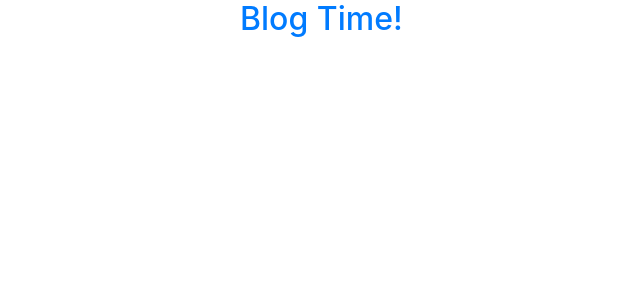
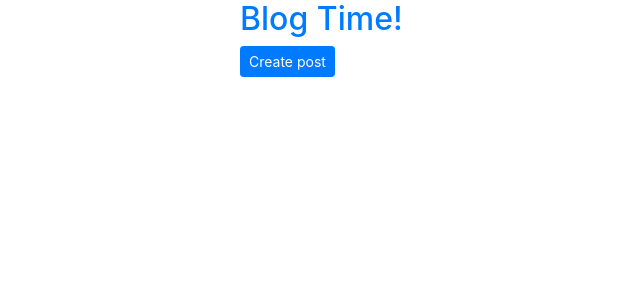
Before and after one commit to tlcpack/vue_blog, a Vue app in the folder blog-app/: page /#/index in a window 1280 px wide. Before the commit this address led to /#/index. Shown: the top 300 px of the page, without its empty margins (35-675 px from the left). Built offline with nearby package versions, Linux system fonts and the light colour scheme.

Commit message:
page displays

```diff
--- a/blog-app/src/App.vue
+++ b/blog-app/src/App.vue
@@ -5,7 +5,7 @@
         <h2>
           <router-link to="/index">Blog Time!</router-link>
         </h2>
-
+        <router-link to='/create' class="btn btn-sm btn-primary">Create post</router-link>
       </div>
     </div>
   </div>
```
